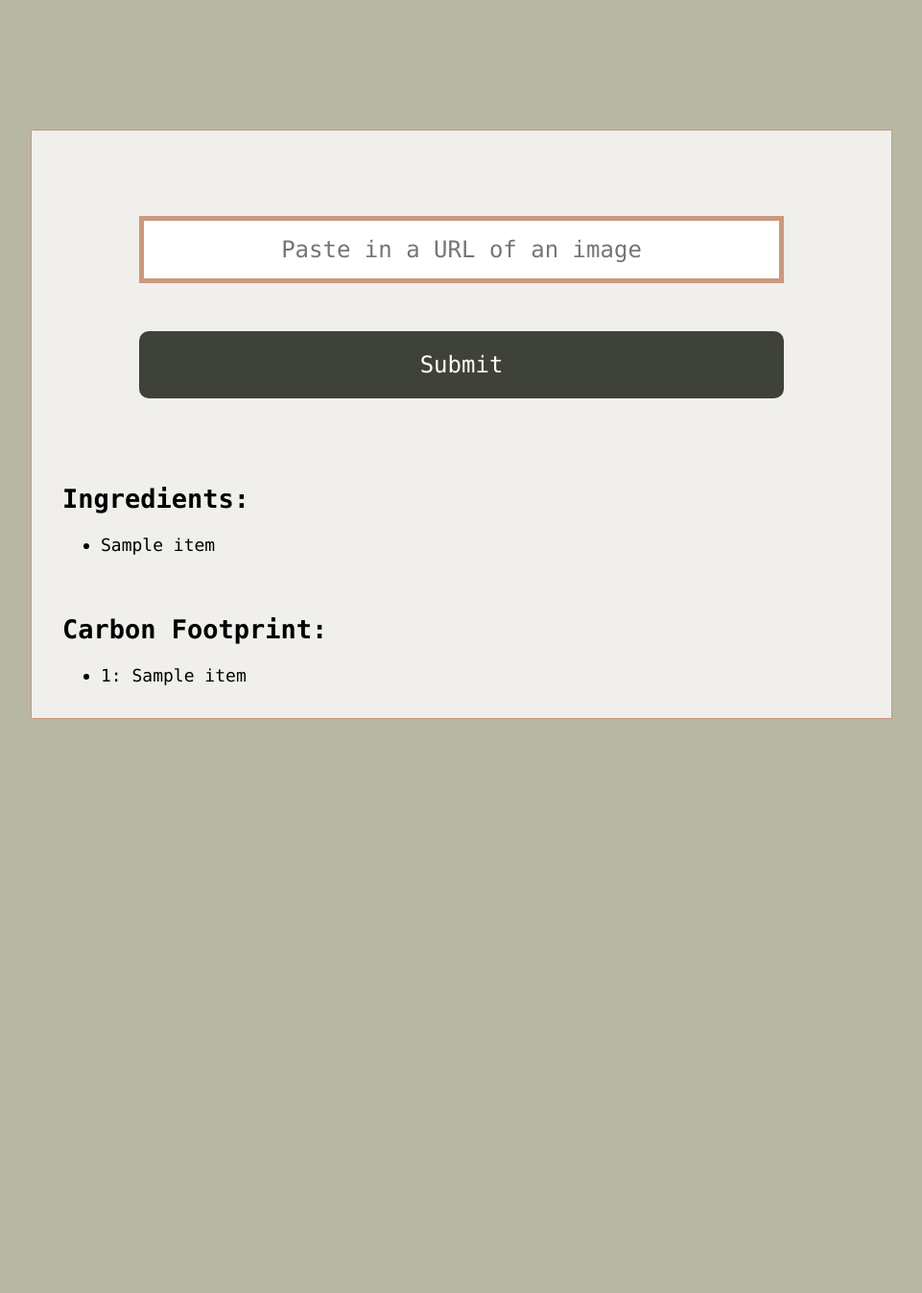
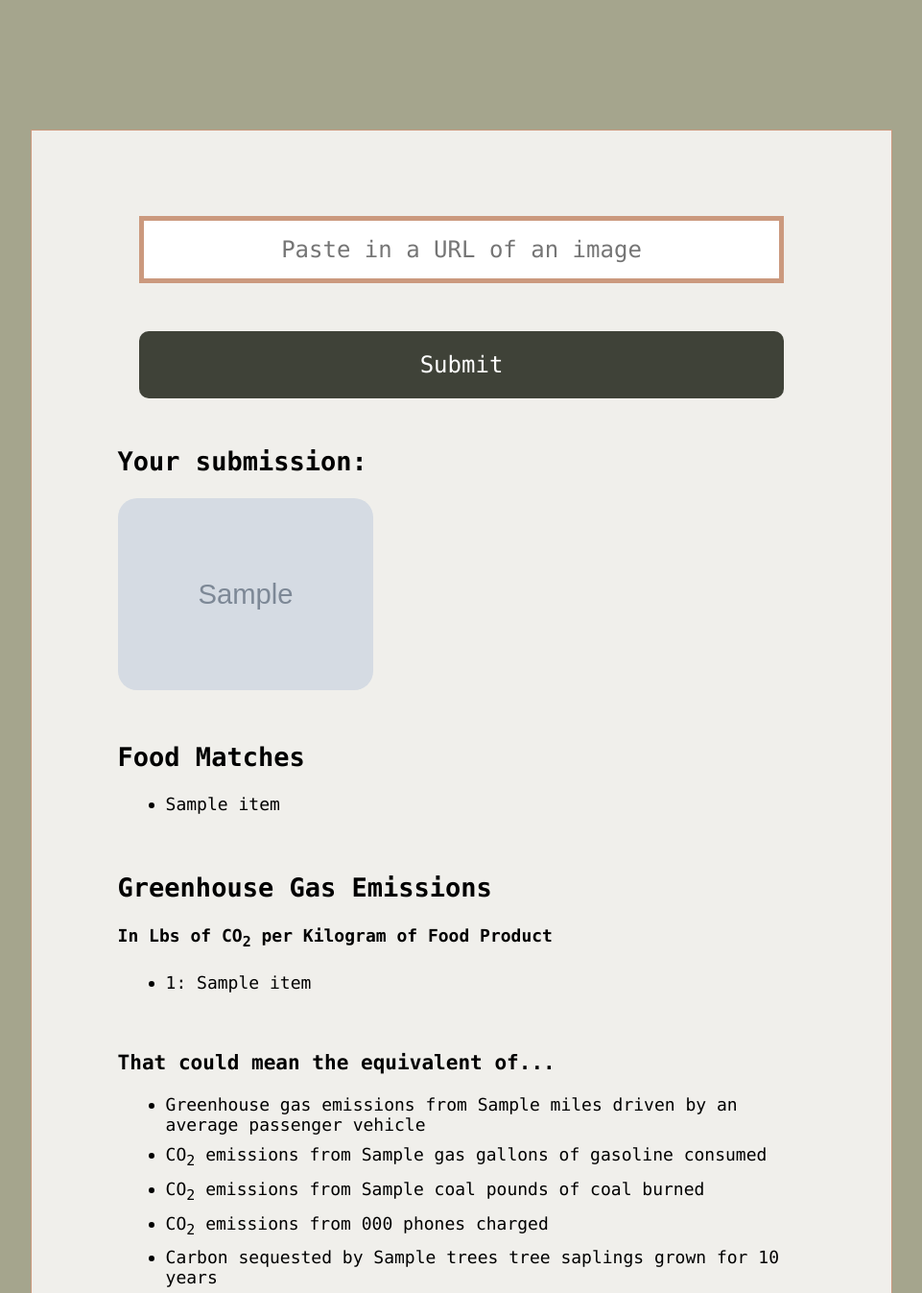
Before and after one commit to claireschang/food-carbon-footprint, a Flask app: template templates/index.html in a window 1280 px wide. Shown: the whole page at 96% size, without its empty margins (160-1121 px from the left). Run offline with Flask 2, Linux system fonts and the light colour scheme; the template is opened without the code that fills it: most values are stand-ins (such as "Sample title", 1, 10 or a date in 2020); grey boxes marked "Sample" are stand-in pictures.

Commit message:
add picture and show GHG equivalence

```diff
--- a/app.py
+++ b/app.py
@@ -38,20 +38,42 @@ def findIngredients():
 
     foods = []
     carbons = []
+    maxCarbon = 0
     for concept in response.outputs[0].data.concepts:
         # print('%12s: %.2f' % (concept.name, concept.value))
         if concept.value > 0.70:
             carbon = ""
             if concept.name in food.food_to_carbon:
-                carbon = str(food.food_to_carbon[concept.name])
-                carbons.append((concept.name, carbon))
+                carbon = food.food_to_carbon[concept.name]
+                if carbon > maxCarbon:
+                    maxCarbon = carbon
+                carbons.append((concept.name, str(carbon)))
             else:
                 foods.append(concept.name)
-
+    equiv = ghgequivalence(maxCarbon)
     # print(foods)
     # if 'nut' in foods:
     #     print("Allergy alert!")
-    return render_template("index.html", foods=foods, carbons=carbons)
+    return render_template("index.html", foods=foods, carbons=carbons, img=request.form['query_url'], equiv=equiv)
+
+
+def ghgequivalence(lbs):
+    # every 1000 lbs of CO2 is equivalent to
+    mi = 1126 * lbs / 1000 # GHG from __ miles driven by an average passenger vehicle
+    gas = 51 * lbs / 1000 # CO2 emissions from __ gallons of gasoline consumed
+    coal = 500 * lbs / 1000  # CO2 emissions from __ pounds of coal burned
+    phone = 57848 * lbs / 1000  # CO2 emissions from __ phones charged
+    trees = 7.5 * lbs / 1000  # carbon sequestered by __ tree seedlings grown for 10 years
+    return {
+        "mi": format(mi, '.2f'),
+        "gas": format(gas, '.2f'),
+        "coal": format(coal, '.2f'),
+        "phone": format(phone, '.2f'),
+        "trees": format(trees, '.2f')
+    }
+
+
+
 
 if __name__=='__main__':
    app.run()
--- a/static/style.css
+++ b/static/style.css
@@ -1,5 +1,6 @@
 body {
-    background-color: #B7B7A4;
+    background-color: #A5A58D;
+    font-family: "Lucida Console", "Courier New", monospace;
 }
 #container{
     position: absolute;
@@ -22,10 +23,10 @@ input[type=text] {
     text-align: center;
     height: 70px;
     font-size: 24px;
+    border: 5px #CB997E solid;
     font-family: "Lucida Console", "Courier New", monospace;
-    border: 5px #CB997E solid;
 }
-input[type=submit] {
+input[type=submit], input[type=button] {
     display: block;
     background-color: #3F4238;
     border: none;
@@ -42,9 +43,23 @@ input[type=submit] {
     font-size: 24px;
     font-family: "Lucida Console", "Courier New", monospace;
   }
+  #pic {
+      display: block;
+      font-size: 18px;
+      margin-left: 10%;
+  }
+  #query-img {
+      height: 200px;
+      border-radius: 20px;
+  }
   #ingredients {
       display: block;
       font-size: 18px;
-      padding: 16px 32px;
-      font-family: "Lucida Console", "Courier New", monospace;
+      padding-top: 32px;
+      margin-left: 10%;
+      margin-right: 10%;
   }
+
+  li {
+      margin: 10px;
+  }
--- a/templates/index.html
+++ b/templates/index.html
@@ -9,9 +9,15 @@
                 <input type="text" name="query_url" placeholder="Paste in a URL of an image" id="image-upload">
                 <input type="submit" value="Submit" class="sub">
             </form>
+            <div id="pic">
+                {% if img %}
+                    <h2>Your submission: </h2>
+                    <img id="query-img" src={{ img }}>
+                {% endif %}
+            </div>
             <div id="ingredients">
                 {% if foods %}
-                    <h2>Ingredients: </h2>
+                    <h2>Food Matches</h2>
                 <ul>
                     {% for item in foods %}
                         <li>{{ item }}</li>
@@ -19,14 +25,24 @@
                 </ul>
                 {% endif %}
                 <br>
-                {% if carbons!=[] %}
-                    <h2>Carbon Footprint: </h2>
+                {% if carbons and carbons !=[] %}
+                    <h2>Greenhouse Gas Emissions</h2>
+                    <h4>In Lbs of CO<sub>2</sub> per Kilogram of Food Product</h4>
                     <ul>
                         {% for item in carbons %}
                             <li>{{ item[0] }}: {{ item[1] }}</li>
                         {% endfor %}
                     </ul>
-                {% else %}
+                    <br>
+                    <h3>That could mean the equivalent of...</h3>
+                    <ul>
+                        <li>Greenhouse gas emissions from {{equiv["mi"]}} miles driven by an average passenger vehicle</li>
+                        <li>CO<sub>2</sub> emissions from {{equiv["gas"]}} gallons of gasoline consumed</li>
+                        <li>CO<sub>2</sub> emissions from {{equiv["coal"]}} pounds of coal burned</li>
+                        <li>CO<sub>2</sub> emissions from {{equiv["phone"]}} phones charged</li>
+                        <li>Carbon sequested by {{equiv["trees"]}} tree saplings grown for 10 years</li>
+                    </ul>
+                {% elif carbons %}
                     <h3>Match Failure</h3>
                     <p>Unfortunately, we weren't able to match your picture with an item in our food to carbon database.</p>
                     <p>Please try another image.</p>
```
